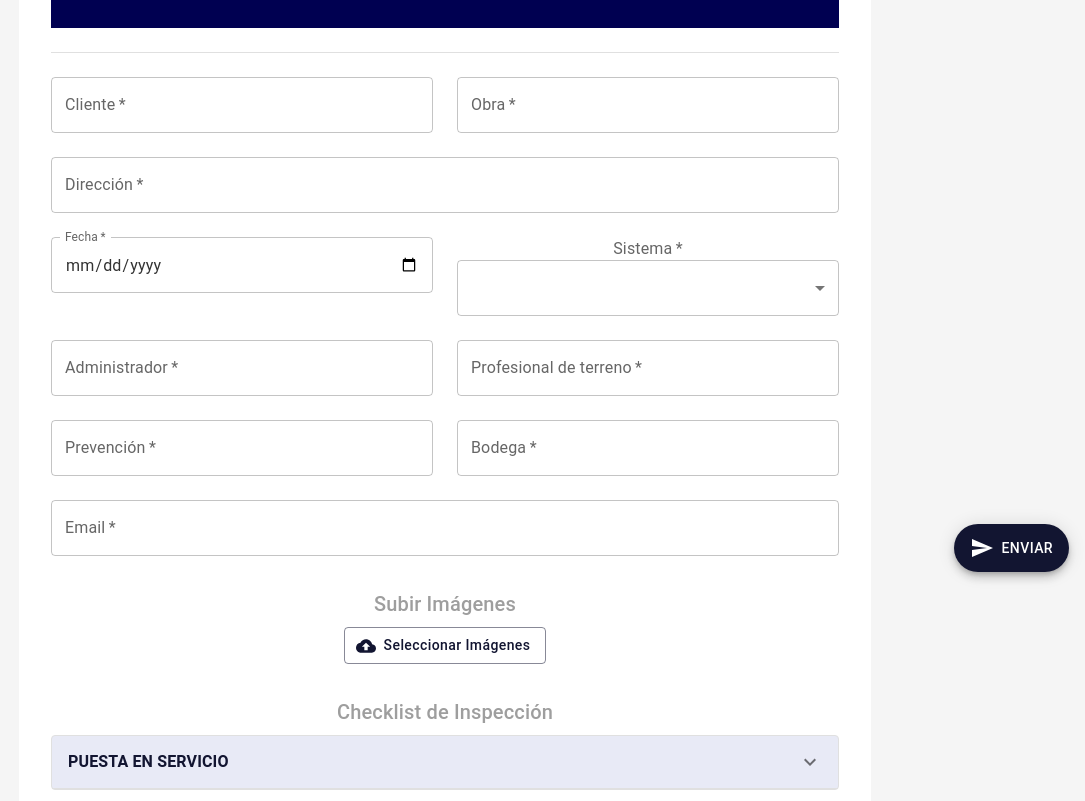
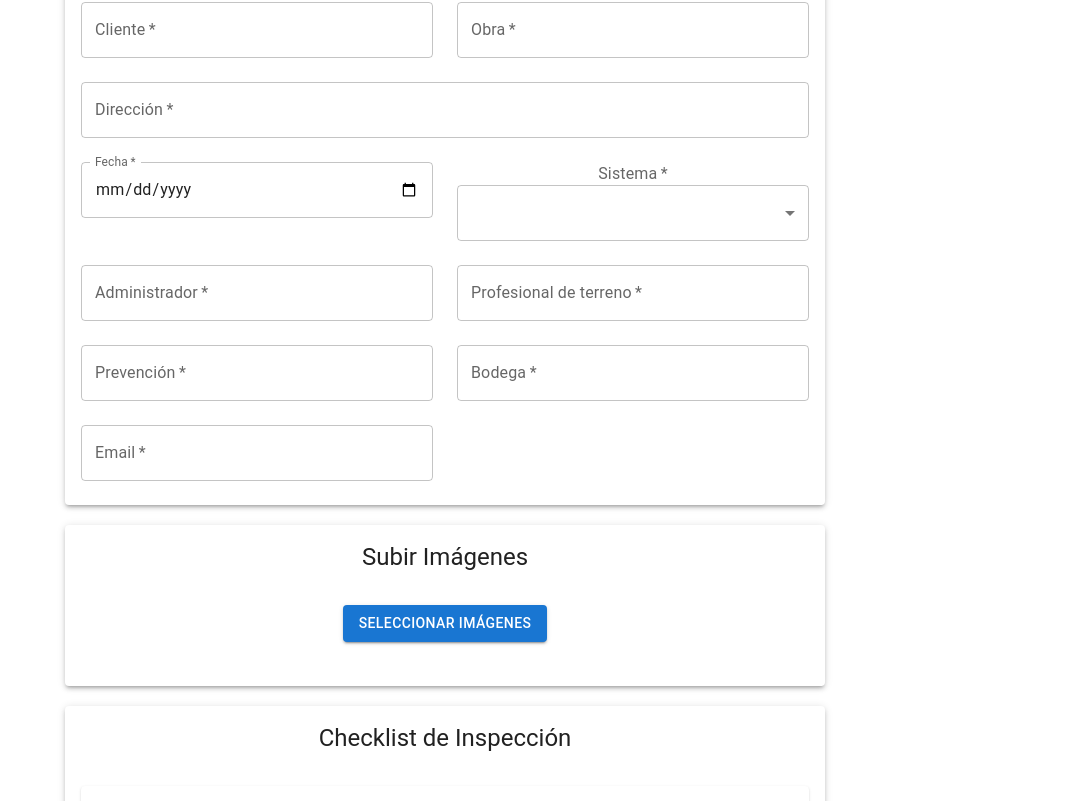
Before and after one commit to reneframirez/asicadForm, a React (Create React App) app: page / in a window 1280 px wide. Shown: the part 212-1013 px from the top of the page, without its empty margins (195-1280 px from the left). Built offline with nearby package versions, Linux system fonts and the light colour scheme; the HTML template or start-up script is replaced by a standard one.

Commit message:
rollback

```diff
--- a/src/Formulario.jsx
+++ b/src/Formulario.jsx
@@ -1,4 +1,6 @@
-import React, { useState, useEffect } from 'react';
+// src/Formulario.js
+
+import React, { useState } from 'react';
 import {
   Button,
   TextField,
@@ -18,104 +20,17 @@ import {
   CardHeader,
   Grid,
   IconButton,
-  Box,
-  Container,
-  Paper,
-  Divider,
-  Fab,
-  Zoom,
 } from '@mui/material';
-import { ExpandMore, Close, CloudUpload, Send, KeyboardArrowUp } from '@mui/icons-material';
+import { ExpandMore, Close } from '@mui/icons-material';
 import { ThemeProvider, createTheme } from '@mui/material/styles';
 
 const theme = createTheme({
   palette: {
     primary: {
-      main: '#121531', // Dark navy blue
-      light: '#534bae',
-      dark: '#000051',
+      main: '#1976d2',
     },
     secondary: {
-      main: '#c0c0c0', // A silver color
-      light: '#e0e0e0',
-      dark: '#a0a0a0',
-    },
-    background: {
-      default: '#f5f5f5',
-      paper: '#ffffff',
-    },
-    text: {
-      primary: '#333333',
-      secondary: '#666666',
-    },
-  },
-  typography: {
-    fontFamily: '"Roboto", "Helvetica", "Arial", sans-serif',
-    h4: {
-      fontWeight: 600,
-      color: '#1a237e',
-    },
-    h5: {
-      fontWeight: 500,
-      color: '#1a237e',
-      fontSize: '1.5rem',
-    },
-    h6: {
-      fontWeight: 500,
-      color: '#9e9e9e',
-    },
-  },
-  components: {
-    MuiButton: {
-      styleOverrides: {
-        root: {
-          borderRadius: '4px',
-          textTransform: 'none',
-          fontWeight: 500,
-        },
-        contained: {
-          boxShadow: 'none',
-          '&:hover': {
-            boxShadow: '0 2px 4px rgba(0,0,0,0.15)',
-          },
-        },
-      },
-    },
-    MuiCard: {
-      styleOverrides: {
-        root: {
-          boxShadow: '0 4px 6px rgba(0,0,0,0.1)',
-          borderRadius: '8px',
-        },
-      },
-    },
-    MuiAccordion: {
-      styleOverrides: {
-        root: {
-          boxShadow: 'none',
-          '&:before': {
-            display: 'none',
-          },
-          '&$expanded': {
-            margin: 0,
-          },
-        },
-      },
-    },
-    MuiAccordionSummary: {
-      styleOverrides: {
-        root: {
-          borderBottom: '1px solid #e0e0e0',
-          '&$expanded': {
-            minHeight: 48,
-          },
-        },
-        content: {
-          '&$expanded': {
-            margin: '12px 0',
-          },
-        },
-      },
+      main: '#dc004e',
     },
   },
 });
@@ -186,7 +101,7 @@ const checklistSections = [
   }
 ];
 
-export default function FormularioElegante() {
+export default function Formulario() {
   const [formData, setFormData] = useState({
     cliente: '',
     obra: '',
@@ -197,22 +112,11 @@ export default function FormularioElegante() {
     profesionalTerreno: '',
     prevencion: '',
     bodega: '',
-    email: '',
+    email: '', // Agregado campo email
   });
 
   const [checklistAnswers, setChecklistAnswers] = useState({});
   const [images, setImages] = useState([]);
-  const [showScrollTop, setShowScrollTop] = useState(false);
-  const [expandedSection, setExpandedSection] = useState(false);
-
-  useEffect(() => {
-    const handleScroll = () => {
-      setShowScrollTop(window.pageYOffset > 300);
-    };
-
-    window.addEventListener('scroll', handleScroll);
-    return () => window.removeEventListener('scroll', handleScroll);
-  }, []);
 
   const handleInputChange = (event) => {
     const { name, value } = event.target;
@@ -231,6 +135,7 @@ export default function FormularioElegante() {
 
   const handleImageUpload = (event) => {
     const files = Array.from(event.target.files);
+    // Validaciones de tipo y tamaño
     const validImages = files.filter(file => {
       const isValidType = ['image/jpeg', 'image/png', 'image/gif'].includes(file.type);
       const isValidSize = file.size <= 5 * 1024 * 1024; // 5MB
@@ -251,37 +156,48 @@ export default function FormularioElegante() {
 
   const handleSubmit = async (event) => {
     event.preventDefault();
+
     const formDataToSend = new FormData(event.target);
+
+    // Incluir las respuestas del checklist en los campos del formulario
     for (const key in checklistAnswers) {
       formDataToSend.append(`checklistAnswers[${key}]`, checklistAnswers[key]);
     }
-    console.log('Form submitted', Object.fromEntries(formDataToSend));
-    alert('Formulario enviado (simulación)');
-  };
 
-  const scrollToTop = () => {
-    window.scrollTo({
-      top: 0,
-      behavior: 'smooth'
+    try {
+      const response = await fetch('/api/sendEmail', {
+        method: 'POST',
+        body: formDataToSend,
       });
-  };
 
-  const handleAccordionChange = (panel) => (event, isExpanded) => {
-    setExpandedSection(isExpanded ? panel : false);
+      const result = await response.json();
+
+      if (response.ok) {
+        alert('Formulario enviado exitosamente');
+        event.target.reset(); // Opcional: Resetear el formulario
+        setImages([]); // Resetear las imágenes en el estado
+        setChecklistAnswers({}); // Resetear las respuestas del checklist
+      } else {
+        alert(`Error: ${result.message}`);
+      }
+    } catch (error) {
+      console.error('Error al enviar el formulario:', error);
+      alert('Ocurrió un error al enviar el formulario.');
+    }
   };
 
   return (
     <ThemeProvider theme={theme}>
-      <Box sx={{ bgcolor: 'background.default', minHeight: '100vh', py: 4, position: 'relative' }}>
-        <Container maxWidth="md">
-          <Paper elevation={0} sx={{ p: 4, borderRadius: 2 }}>
-            <Box sx={{ bgcolor: '#000051', color: 'white', p: 3, borderRadius: '8px 8px 0 0', mb: 3 }}>
-              <Typography variant="h5" align="center" gutterBottom sx={{ color: '#c0c0c0', fontWeight: 'bold', fontSize: '1.8rem' }}>
-                REGISTRO DE OBRA
-              </Typography>
-            </Box>
-            <Divider sx={{ my: 3 }} />
-            <form onSubmit={handleSubmit}>
+      <form onSubmit={handleSubmit} style={{ maxWidth: '800px', margin: '0 auto', padding: '20px' }}>
+        {/* Formulario de Registro */}
+        <Card elevation={3} style={{ marginBottom: '20px' }}>
+          <CardHeader
+            title="DESARROLLO INSPECCIÓN"
+            subheader="REGISTRO DE OBRA"
+            titleTypographyProps={{ align: 'center', variant: 'h4' }}
+            subheaderTypographyProps={{ align: 'center' }}
+          />
+          <CardContent>
             <Grid container spacing={3}>
               <Grid item xs={12} sm={6}>
                 <TextField
@@ -291,7 +207,6 @@ export default function FormularioElegante() {
                   value={formData.cliente}
                   onChange={handleInputChange}
                   required
-                    variant="outlined"
                 />
               </Grid>
               <Grid item xs={12} sm={6}>
@@ -302,7 +217,6 @@ export default function FormularioElegante() {
                   value={formData.obra}
                   onChange={handleInputChange}
                   required
-                    variant="outlined"
                 />
               </Grid>
               <Grid item xs={12}>
@@ -313,7 +227,6 @@ export default function FormularioElegante() {
                   value={formData.direccion}
                   onChange={handleInputChange}
                   required
-                    variant="outlined"
                 />
               </Grid>
               <Grid item xs={12} sm={6}>
@@ -326,11 +239,10 @@ export default function FormularioElegante() {
                   onChange={handleInputChange}
                   InputLabelProps={{ shrink: true }}
                   required
-                    variant="outlined"
                 />
               </Grid>
               <Grid item xs={12} sm={6}>
-                  <FormControl fullWidth required variant="outlined">
+                <FormControl fullWidth required>
                   <FormLabel>Sistema</FormLabel>
                   <Select
                     name="sistema"
@@ -351,7 +263,6 @@ export default function FormularioElegante() {
                   value={formData.administrador}
                   onChange={handleInputChange}
                   required
-                    variant="outlined"
                 />
               </Grid>
               <Grid item xs={12} sm={6}>
@@ -362,7 +273,6 @@ export default function FormularioElegante() {
                   value={formData.profesionalTerreno}
                   onChange={handleInputChange}
                   required
-                    variant="outlined"
                 />
               </Grid>
               <Grid item xs={12} sm={6}>
@@ -373,7 +283,6 @@ export default function FormularioElegante() {
                   value={formData.prevencion}
                   onChange={handleInputChange}
                   required
-                    variant="outlined"
                 />
               </Grid>
               <Grid item xs={12} sm={6}>
@@ -384,10 +293,10 @@ export default function FormularioElegante() {
                   value={formData.bodega}
                   onChange={handleInputChange}
                   required
-                    variant="outlined"
                 />
               </Grid>
-                <Grid item xs={12}>
+              {/* Campo de Email */}
+              <Grid item xs={12} sm={6}>
                 <TextField
                   fullWidth
                   label="Email"
@@ -395,38 +304,34 @@ export default function FormularioElegante() {
                   value={formData.email}
                   onChange={handleInputChange}
                   required
-                    variant="outlined"
                 />
               </Grid>
             </Grid>
+          </CardContent>
+        </Card>
 
-              <Box sx={{ mt: 4, mb: 2 }}>
-                <Typography variant="h6" gutterBottom>
-                  Subir Imágenes
-                </Typography>
+        {/* Subir Imágenes */}
+        <Card elevation={3} style={{ marginBottom: '20px' }}>
+          <CardHeader title="Subir Imágenes" />
+          <CardContent>
             <input
               accept="image/*"
               style={{ display: 'none' }}
               id="raised-button-file"
-                  name="attachments"
+              name="attachments" // Nombre clave para adjuntos
               multiple
               type="file"
               onChange={handleImageUpload}
             />
             <label htmlFor="raised-button-file">
-                  <Button
-                    variant="outlined"
-                    component="span"
-                    startIcon={<CloudUpload />}
-                  >
+              <Button variant="contained" component="span">
                 Seleccionar Imágenes
               </Button>
             </label>
-              </Box>
-              <Grid container spacing={2}>
+            <Grid container spacing={2} style={{ marginTop: '20px' }}>
               {images.map((image, index) => (
                 <Grid item xs={4} key={index}>
-                    <Paper elevation={2} sx={{ position: 'relative', p: 1 }}>
+                  <div style={{ position: 'relative' }}>
                     <img
                       src={URL.createObjectURL(image)}
                       alt={`Uploaded ${index + 1}`}
@@ -434,45 +339,34 @@ export default function FormularioElegante() {
                     />
                     <IconButton
                       size="small"
-                        sx={{ position: 'absolute', top: 4, right: 4, bgcolor: 'background.paper' }}
+                      style={{ position: 'absolute', top: 0, right: 0, background: 'white' }}
                       onClick={() => removeImage(index)}
                     >
-                        <Close fontSize="small" />
+                      <Close />
                     </IconButton>
-                    </Paper>
+                  </div>
                 </Grid>
               ))}
             </Grid>
+          </CardContent>
+        </Card>
 
-              <Box sx={{ mt: 4 }}>
-                <Typography variant="h6" gutterBottom>
-                  Checklist de Inspección
-                </Typography>
+        {/* Checklist de Inspección */}
+        <Card elevation={3} style={{ marginBottom: '20px' }}>
+          <CardHeader title="Checklist de Inspección" />
+          <CardContent>
             {checklistSections.map((section, sectionIndex) => (
-                  <Accordion
-                    key={sectionIndex}
-                    expanded={expandedSection === `panel${sectionIndex}`}
-                    onChange={handleAccordionChange(`panel${sectionIndex}`)}
-                    sx={{
-                      mb: 2,
-                      border: '1px solid #e0e0e0',
-                      borderRadius: '4px',
-                      '&:nth-of-type(odd)': { bgcolor: '#e8eaf6' },
-                      '&:nth-of-type(even)': { bgcolor: '#f5f5f5' },
-                    }}
-                  >
-                    <AccordionSummary
-                      expandIcon={<ExpandMore />}
-                    >
-                      <Typography variant="subtitle1" sx={{ fontWeight: 'bold', color: theme.palette.primary.main }}>{section.title}</Typography>
+              <Accordion key={sectionIndex}>
+                <AccordionSummary expandIcon={<ExpandMore />}>
+                  <Typography>{section.title}</Typography>
                 </AccordionSummary>
                 <AccordionDetails>
                   {section.items.map((item, itemIndex) => (
-                        <FormControl component="fieldset" key={itemIndex} sx={{ mb: 2, width: '100%' }}>
-                          <FormLabel component="legend" sx={{ mb: 1 }}>{item}</FormLabel>
+                    <FormControl component="fieldset" key={itemIndex} style={{ marginBottom: '15px' }}>
+                      <FormLabel component="legend">{item}</FormLabel>
                       <RadioGroup
                         row
-                            name={`checklistAnswers[${sectionIndex}-${itemIndex}]`}
+                        name={`checklistAnswers[${sectionIndex}-${itemIndex}]`} // Añadir name
                         value={checklistAnswers[`${sectionIndex}-${itemIndex}`] || ''}
                         onChange={(e) => handleChecklistChange(sectionIndex, itemIndex, e.target.value)}
                       >
@@ -485,46 +379,14 @@ export default function FormularioElegante() {
                 </AccordionDetails>
               </Accordion>
             ))}
-              </Box>
+          </CardContent>
+        </Card>
+
+        {/* Botón de Envío */}
+        <Button type="submit" variant="contained" color="primary" fullWidth>
+          Enviar formulario
+        </Button>
       </form>
-          </Paper>
-        </Container>
-
-        {/* Floating Action Button for form submission */}
-        <Zoom in={true}>
-          <Fab
-            variant="extended"
-            color="primary"
-            aria-label="Enviar formulario"
-            sx={{
-              position: 'fixed',
-              bottom: 16,
-              right: 16,
-            }}
-            onClick={handleSubmit}
-          >
-            <Send sx={{ mr: 1 }} />
-            Enviar
-          </Fab>
-        </Zoom>
-
-        {/* Scroll to top button */}
-        <Zoom in={showScrollTop}>
-          <Fab
-            color="secondary"
-            size="small"
-            aria-label="scroll back to top"
-            sx={{
-              position: 'fixed',
-              bottom: 80,
-              right: 16,
-            }}
-            onClick={scrollToTop}
-          >
-            <KeyboardArrowUp />
-          </Fab>
-        </Zoom>
-      </Box>
     </ThemeProvider>
   );
 }
```
Lines whose indentation alone changed are shown as unchanged.
